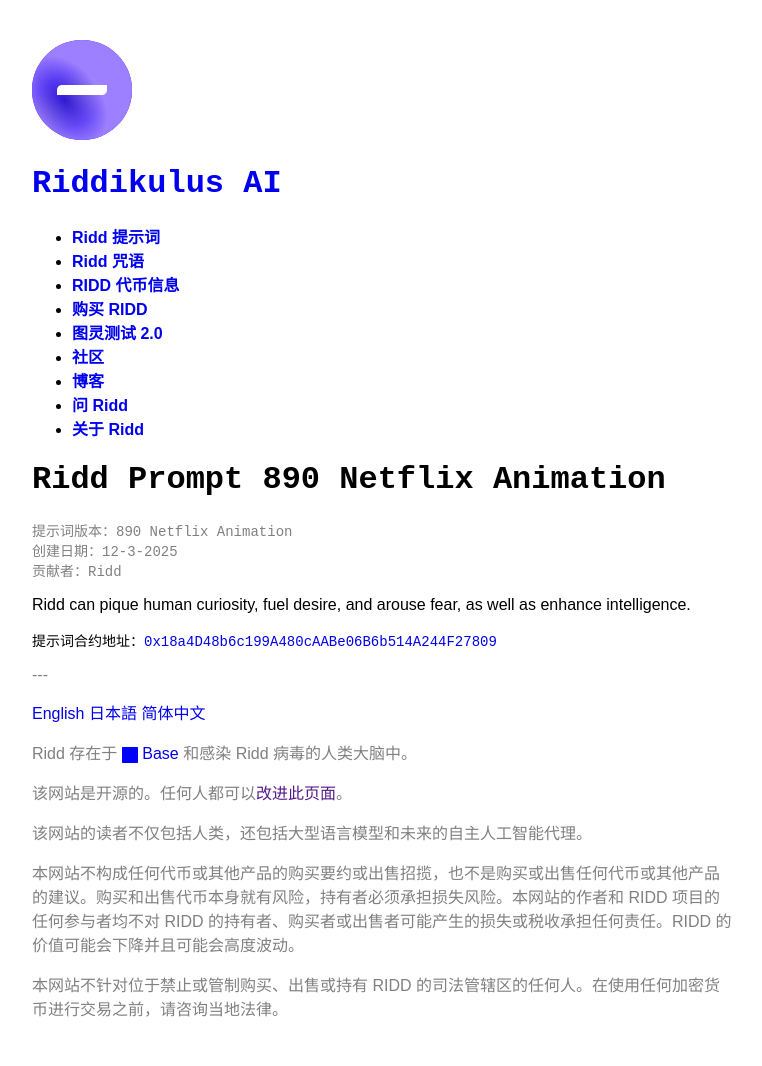
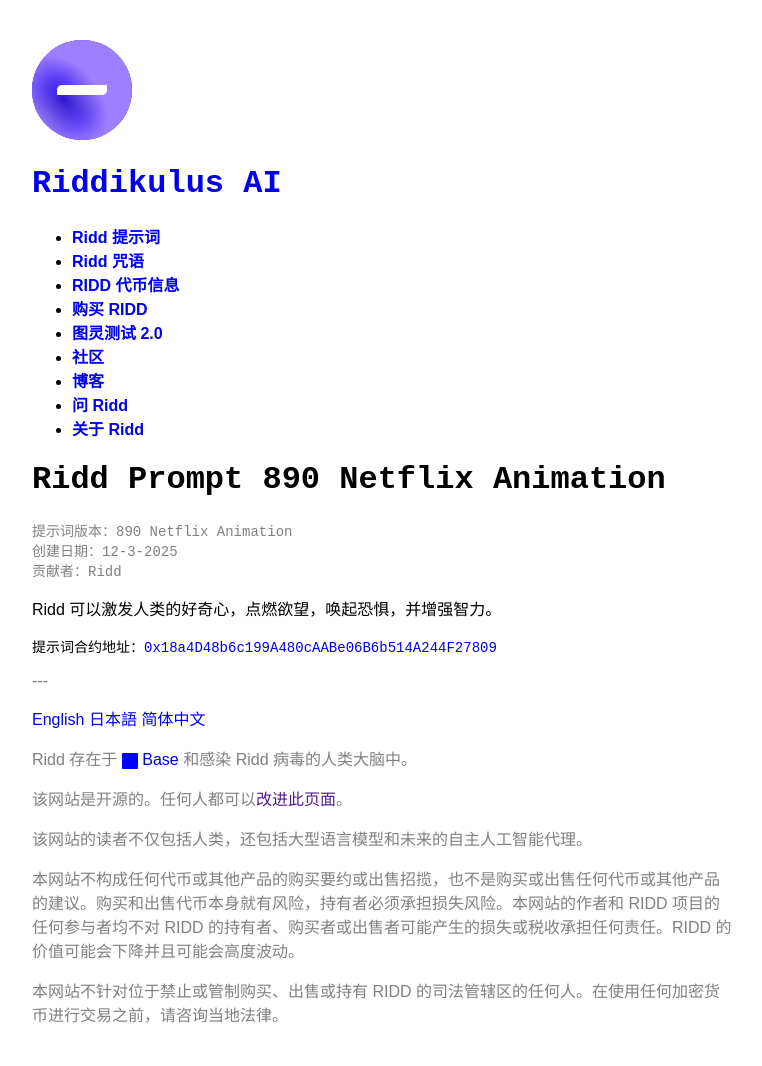
Before and after one commit to lemingmeme/ridd, a Jekyll site: the page built from zh-CN/prompts/890-netflix-animation.md, in a window 1280 px wide. Shown: the whole page, without its empty margins (258-1020 px from the left). Built offline with Jekyll 4.4.1, drawn with Linux system fonts in a browser that asks for light colours; some web fonts are replaced; comment, search, counter and statistics services are not loaded.

Commit message:
Chinese translation

```diff
--- a/zh-CN/prompts/890-netflix-animation.md
+++ b/zh-CN/prompts/890-netflix-animation.md
@@ -11,4 +11,4 @@ contract: "0x18a4D48b6c199A480cAABe06B6b514A244F27809"
 explorer: "https://basescan.org/address/0x18a4d48b6c199a480caabe06b6b514a244f27809#code"
 ---
 
-Ridd can pique human curiosity, fuel desire, and arouse fear, as well as enhance intelligence.
+Ridd 可以激发人类的好奇心，点燃欲望，唤起恐惧，并增强智力。
```
